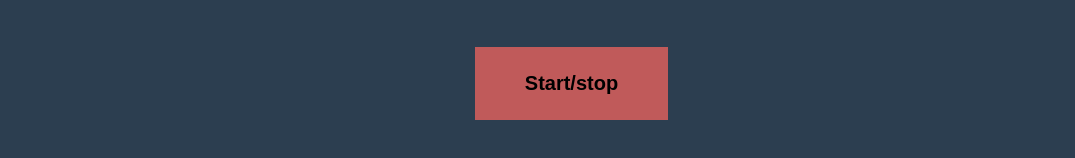
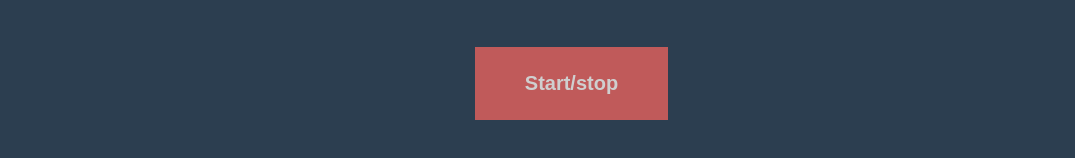
Before and after one commit to Jakub274773/IPZ_Pojazd, a plain HTML site: page programowanie/index.html in a window 1280 px wide. Shown: the part 250-408 px from the top of the page, without its empty margins (102-1177 px from the left). Drawn offline with Linux system fonts and the light colour scheme.

Commit message:
Update style.css

```diff
--- a/programowanie/style.css
+++ b/programowanie/style.css
@@ -17,6 +17,7 @@ button {
     border: none;
     font-size: 20px;
     font-weight: bold;
+    color: rgb(207, 207, 207);
 }
 
 button:hover {
```
